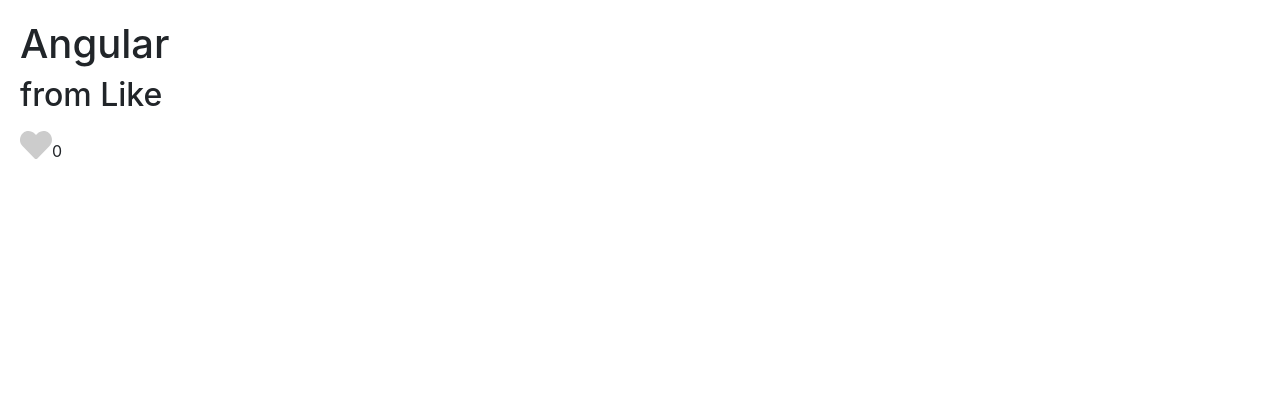
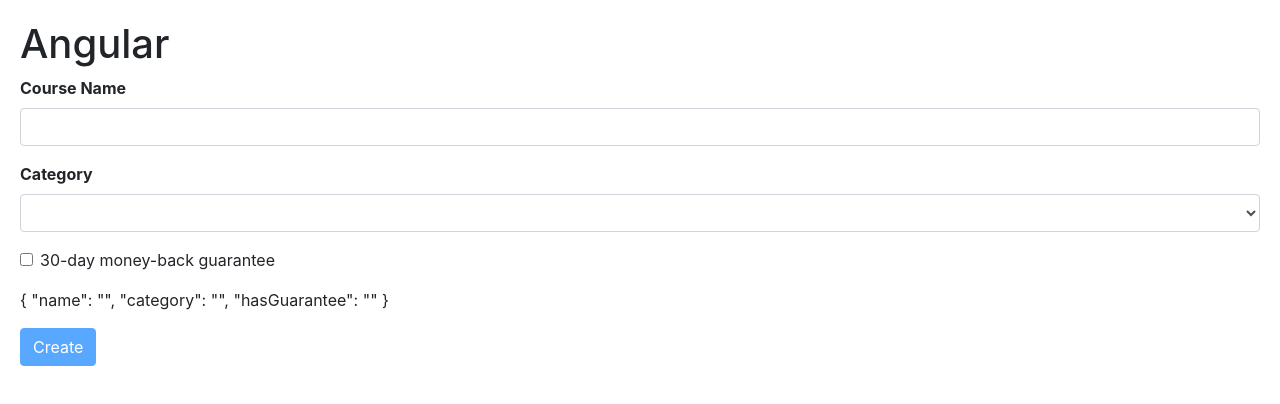
Before and after one commit to GusPrado/angular-experiments, an Angular app: page / in a window 1280 px wide. Shown: the top 404 px of the page. Built offline with nearby package versions, Linux system fonts and the light colour scheme.

Commit message:
Added Directives & Template form

```diff
--- a/src/app/app.component.html
+++ b/src/app/app.component.html
@@ -1,10 +1,24 @@
 <h1>Angular</h1>
 
+
+<new-course-form></new-course-form>
+
+
+<!-- Directives
+<zippy title="Shipping Details">
+  Shipping details content
+</zippy>
+<zippy title="Billing Details">
+  Billing details content
+</zippy> -->
+
+
+<!-- Re-usable Components
 <like
   [likesCount]="tweet.likesCount"
   [isActive]="tweet.isLiked"
 >
-</like>
+</like> -->
 
 <!-- Displaying Data and Handling Events
 <button class="badge" (click)="handleClick()" [class.badge-dark]="isActive" >Era pra ser um Glyphicon :)</button>
--- a/src/app/app.module.ts
+++ b/src/app/app.module.ts
@@ -3,19 +3,23 @@
 import { FormsModule } from '@angular/forms'
 import { NgModule } from '@angular/core';
 import { FontAwesomeModule, FaIconLibrary } from '@fortawesome/angular-fontawesome'
-import { faHeart } from '@fortawesome/free-solid-svg-icons';
+import { faHeart, faChevronCircleDown, faChevronCircleUp } from '@fortawesome/free-solid-svg-icons';
 
 import { AppComponent } from './app.component';
 import { AuthorsComponent } from './authors/authors.component';
 import { TitleCasePipe } from './title-case.pipe';
 import { LikeComponent } from './like/like.component';
+import { ZippyComponent } from './zippy/zippy.component';
+import { NewCourseFormComponent } from './new-course-form/new-course-form.component';
 
 @NgModule({
   declarations: [
     AppComponent,
     AuthorsComponent,
     TitleCasePipe,
-    LikeComponent
+    LikeComponent,
+    ZippyComponent,
+    NewCourseFormComponent
   ],
   imports: [
     BrowserModule,
@@ -28,6 +32,6 @@
 export class AppModule {
   constructor(library: FaIconLibrary) {
     // Add an icon to the library for convenient access in other components
-    library.addIcons(faHeart);
+    library.addIcons(faHeart, faChevronCircleDown, faChevronCircleUp);
   }
  }
--- /dev/null
+++ b/src/app/new-course-form/new-course-form.component.html
@@ -0,0 +1,41 @@
+
+<form #f="ngForm" (ngSubmit)="submit(f)">
+  <div class="form-group">
+    <label for="name"><strong>Course Name</strong></label>
+    <input
+      required
+      minlength="5"
+      ngModel
+      name="name"
+      #name="ngModel"
+      type="text"
+      class="form-control"
+      id="name"
+    >
+    <div class="alert alert-danger" *ngIf="name.touched && !name.valid">
+        <div *ngIf="name.errors.required">
+          Name is required
+        </div>
+        <div *ngIf="name.errors.minlength">
+          Name should be minimum {{ name.errors.minlength.requiredLength }} characters
+        </div>
+      </div>
+  </div>
+
+  <div class="form-group">
+    <label for="category"><strong>Category</strong></label>
+    <select required ngModel name="category" id="category" #category="ngModel" class="form-control">
+      <option value=""></option>
+      <option *ngFor="let cat of categories" [value]="cat.id">{{ cat.name }}</option>
+    </select>
+    <div class="alert alert-danger" *ngIf="category.touched && !category.valid">
+      Category is required
+    </div>
+  </div>
+  <div class="form-group form-check">
+    <input ngModel name="hasGuarantee" type="checkbox" class="form-check-input">
+    <label class="form-check-label" for="moneyBackGuarantee">30-day money-back guarantee</label>
+  </div>
+  <p>{{ f.value | json }}</p>
+  <button type="submit" class="btn btn-primary" id="moneyBackGuarantee" [disabled]="!f.valid">Create</button>
+</form>
--- /dev/null
+++ b/src/app/new-course-form/new-course-form.component.ts
@@ -0,0 +1,20 @@
+import { Component } from '@angular/core';
+
+@Component({
+  selector: 'new-course-form',
+  templateUrl: './new-course-form.component.html',
+  styleUrls: ['./new-course-form.component.css']
+})
+export class NewCourseFormComponent {
+
+  categories = [
+    {id: 1, name: 'Development'},
+    {id: 2, name: 'Art'},
+    {id: 3, name: 'Languages'}
+  ]
+
+  submit(course) {
+    console.log(course)
+  }
+
+}
--- /dev/null
+++ b/src/app/zippy/zippy.component.css
@@ -0,0 +1,22 @@
+.zippy {
+  border: 1px solid #ccc;
+  border-radius: 2px;
+}
+
+.zippy-heading {
+  font-weight: bold;
+  padding: 20px;
+  cursor: pointer;
+}
+
+.zippy-body {
+  padding: 20px;
+}
+
+.expanded {
+  background-color: #f0f0f0;
+}
+
+.icon {
+  float: right;
+}
--- /dev/null
+++ b/src/app/zippy/zippy.component.html
@@ -0,0 +1,12 @@
+<div class="zippy">
+  <div
+    class="zippy-heading"
+    [class.expanded]="isExpanded"
+    (click)="toggle()"
+  >{{title}}
+  <fa-icon class="icon" [icon]="isExpanded ? 'chevron-circle-up' : 'chevron-circle-down'"></fa-icon>
+  </div>
+  <div *ngIf="isExpanded" class="zippy-body">
+    <ng-content></ng-content>
+  </div>
+</div>
--- /dev/null
+++ b/src/app/zippy/zippy.component.ts
@@ -0,0 +1,19 @@
+import { Component, Input } from '@angular/core';
+
+@Component({
+  selector: 'zippy',
+  templateUrl: './zippy.component.html',
+  styleUrls: ['./zippy.component.css']
+})
+export class ZippyComponent {
+
+  @Input('title') title: string
+  isExpanded: boolean
+
+  constructor() { }
+
+  toggle() {
+    this.isExpanded = !this.isExpanded
+  }
+
+}
--- a/src/styles.css
+++ b/src/styles.css
@@ -5,3 +5,7 @@
 body {
   padding: 20px;
 }
+
+.form-control.ng-touched.ng-invalid {
+  border: 2px solid red;
+}
```
Also changed, not shown: src/app/new-course-form/new-course-form.component.css (added), 2 other files (tests, documents, lock files or other folders).
